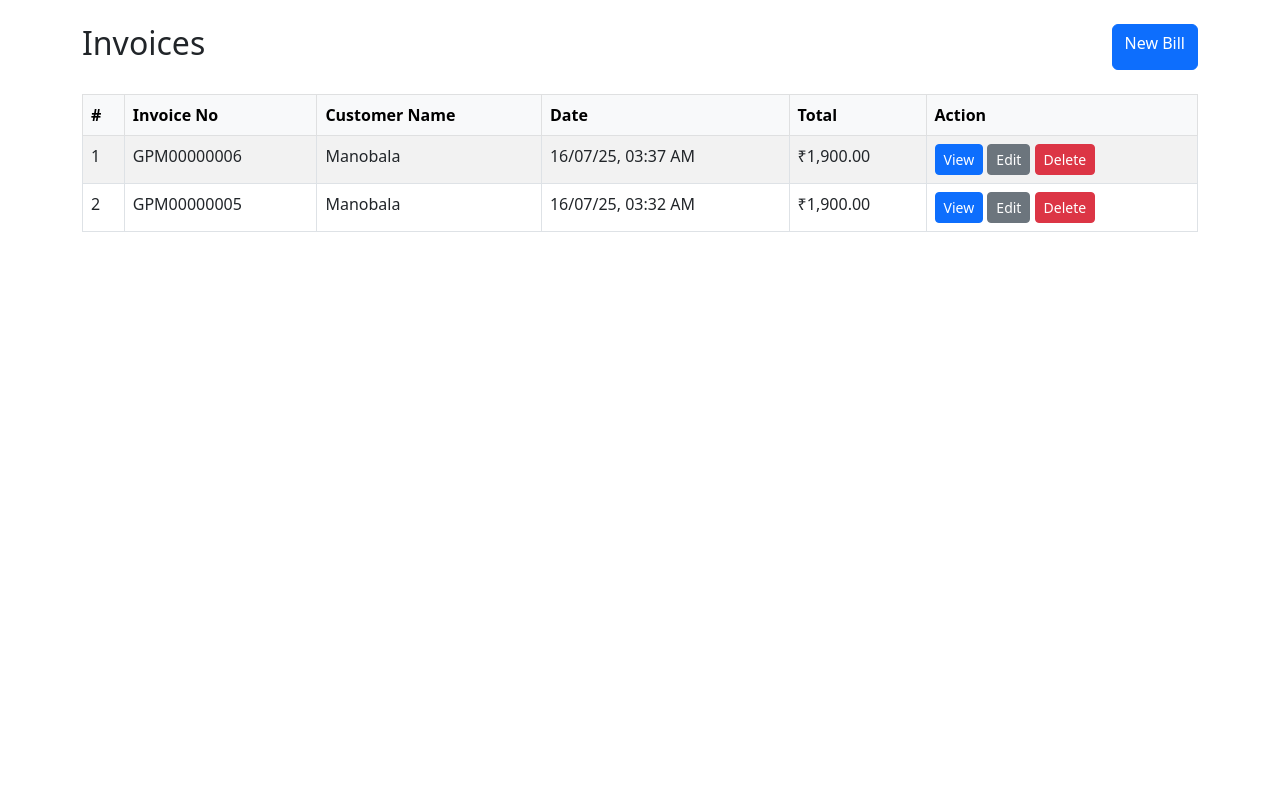
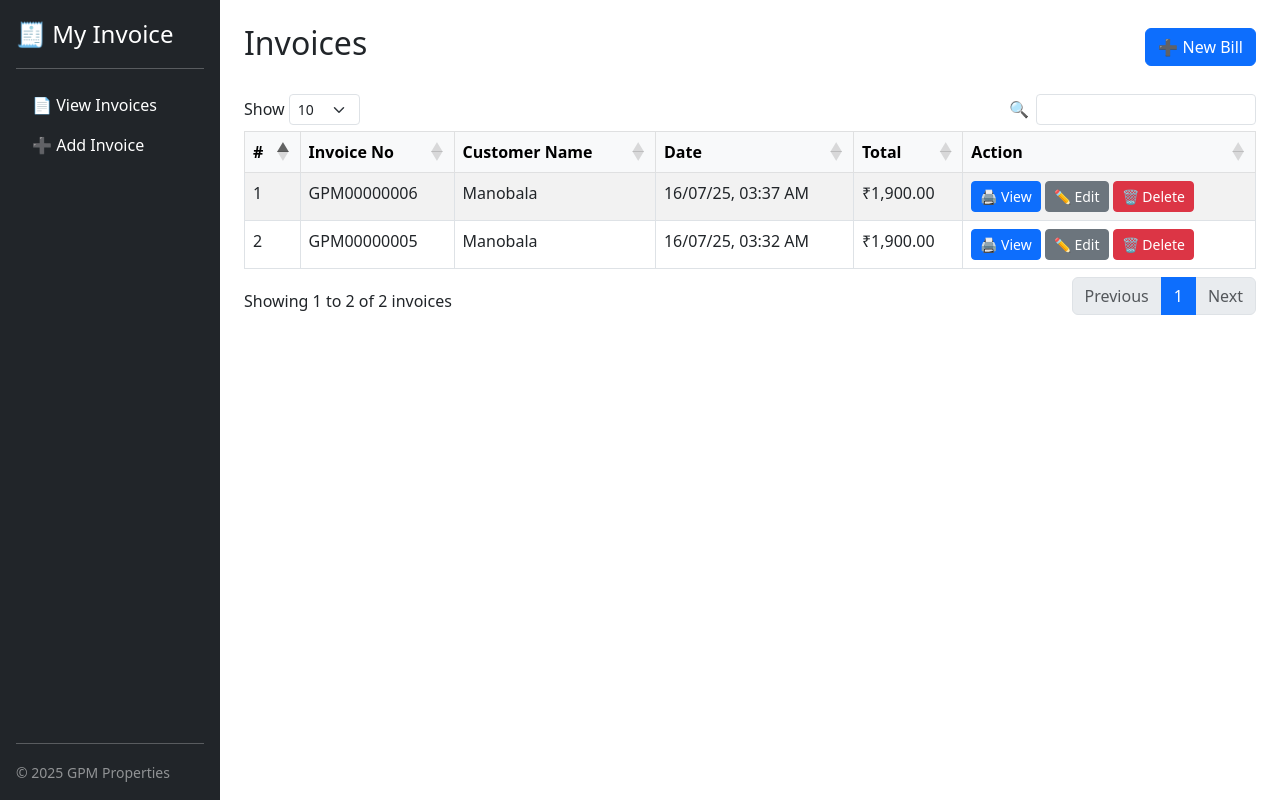
Before and after one commit to manobalaarul/gpm_billing, a PHP site: page / in a window 1280 px wide. Run offline with PHP 8.4, Linux system fonts and the light colour scheme; data comes from the database, SQL or seed files in the repository; some libraries are stand-ins or nearby versions.

Commit message:
Final Commit

```diff
--- a/delete.php
+++ b/actions/delete.php
@@ -14,7 +14,7 @@ if (isset($_GET['invoice_number'])) {
         // 3. Delete invoice
         mysqli_query($conn, "DELETE FROM invoices WHERE invoice_number = '$invoice_number'");
 
-        header("Location: index.php");
+        header("Location: ../index.php");
 
     } else {
         echo "Invoice not found.";
--- a/submit.php
+++ b/actions/submit.php
@@ -45,6 +45,6 @@ for ($i = 0; $i < count($descriptions); $i++) {
 }
 
 // ✅ Redirect to print view
-header("Location: print_invoice.php?invoice_number=$invoice_number");
+header("Location: ../print_invoice.php?invoice_number=$invoice_number");
 exit;
 ?>
--- a/update_invoice.php
+++ b/actions/update_invoice.php
@@ -49,6 +49,6 @@ for ($i = 0; $i < count($descriptions); $i++) {
 }
 
 // ✅ Redirect back to invoice list or view page
-header("Location: index.php?updated=1");
+header("Location: ../index.php?updated=1");
 exit;
 ?>
--- /dev/null
+++ b/includes/sidebar.php
@@ -0,0 +1,23 @@
+<!-- sidebar.php -->
+<div class="d-flex flex-column flex-shrink-0 p-3 text-bg-dark" style="width: 220px; min-height: 100vh;">
+  <a href="/" class="d-flex align-items-center mb-3 mb-md-0 me-md-auto text-white text-decoration-none">
+    <span class="fs-4">🧾 My Invoice</span>
+  </a>
+  <hr>
+  <ul class="nav nav-pills flex-column mb-auto">
+    <li class="nav-item">
+      <a href="index.php" class="nav-link text-white">
+        📄 View Invoices
+      </a>
+    </li>
+    <li>
+      <a href="new_bill.php" class="nav-link text-white">
+        ➕ Add Invoice
+      </a>
+    </li>
+  </ul>
+  <hr>
+  <div class="text-white-50">
+    <small>&copy; <?= date("Y") ?> GPM Properties</small>
+  </div>
+</div>
--- a/index.php
+++ b/index.php
@@ -1,21 +1,37 @@
-<?php include 'db.php'; ?>
+<?php include 'actions/db.php'; ?>
 <!DOCTYPE html>
 <html lang="en">
-
 <head>
   <meta charset="UTF-8">
+  <meta content="IE=edge,chrome=1" http-equiv="X-UA-Compatible">
+  <meta name="viewport" content="width=device-width, initial-scale=1.0" />
   <title>Invoice List</title>
+
+  <!-- Bootstrap 5 -->
   <link href="https://cdn.jsdelivr.net/npm/bootstrap@5.3.0/dist/css/bootstrap.min.css" rel="stylesheet">
+
+  <!-- SweetAlert -->
   <script src="https://cdn.jsdelivr.net/npm/sweetalert2@11"></script>
+
+  <!-- DataTables + Bootstrap 5 -->
+  <link rel="stylesheet" href="https://cdn.datatables.net/2.3.2/css/dataTables.bootstrap5.min.css">
+  <script src="https://code.jquery.com/jquery-3.7.1.js"></script>
+  <script src="https://cdn.datatables.net/2.3.2/js/dataTables.js"></script>
+  <script src="https://cdn.datatables.net/2.3.2/js/dataTables.bootstrap5.min.js"></script>
 </head>
 
 <body>
-  <div class="container my-4">
-    <div class="d-flex justify-content-between mb-4 items-center">
+<div class="d-flex">
+  <?php include 'includes/sidebar.php'; ?>
+
+  <div class="container-fluid p-4">
+    <div class="d-flex justify-content-between mb-4 align-items-center">
       <h2>Invoices</h2>
-      <a href="new_bill.php" class="btn btn-primary">New Bill</a>
+      <a href="new_bill.php" class="btn btn-primary">➕ New Bill</a>
     </div>
-    <table class="table table-bordered table-striped">
+
+    <div class="table-responsive">
+      <table class="table table-striped table-bordered" id="inv-data">
         <thead class="table-light">
           <tr>
             <th>#</th>
@@ -38,22 +54,24 @@
             echo "<td>" . date("d/m/y, h:i A", strtotime($row['realtime'])) . "</td>";
             echo "<td>₹" . number_format($row['total_amount'], 2) . "</td>";
             echo "<td>
-  <a href='print_invoice.php?invoice_number=" . $row['invoice_number'] . "' class='btn btn-sm btn-primary'>View</a>
-  <a href='edit_invoice.php?invoice_number=" . $row['invoice_number'] . "' class='btn btn-sm btn-secondary'>Edit</a>
-  <button class='btn btn-sm btn-danger' onclick='confirmDelete(\"" . $row['invoice_number'] . "\")'>Delete</button>
+              <a href='print_invoice.php?invoice_number=" . $row['invoice_number'] . "' class='btn btn-sm btn-primary'>🖨️ View</a>
+              <a href='edit_invoice.php?invoice_number=" . $row['invoice_number'] . "' class='btn btn-sm btn-secondary'>✏️ Edit</a>
+              <button class='btn btn-sm btn-danger' onclick='confirmDelete(\"" . $row['invoice_number'] . "\")'>🗑️ Delete</button>
               </td>";
-
             echo "</tr>";
           }
           ?>
         </tbody>
       </table>
     </div>
+  </div>
+</div>
+
 <script>
 function confirmDelete(invoiceNumber) {
   Swal.fire({
     title: 'Are you sure?',
-    text: "You won't be able to revert this invoice deletion!",
+    text: "This will permanently delete the invoice!",
     icon: 'warning',
     showCancelButton: true,
     confirmButtonColor: '#d33',
@@ -65,8 +83,18 @@ function confirmDelete(invoiceNumber) {
     }
   });
 }
+
+$(document).ready(function () {
+  new DataTable('#inv-data', {
+    responsive: true,
+    language: {
+      search: "🔍",
+      lengthMenu: "Show _MENU_",
+      info: "Showing _START_ to _END_ of _TOTAL_ invoices"
+    }
+  });
+});
 </script>
 
 </body>
-
 </html>
--- a/print_invoice.php
+++ b/print_invoice.php
@@ -1,5 +1,5 @@
 <?php
-include 'db.php';
+include 'actions/db.php';
 $id = $_GET['invoice_number'];
 date_default_timezone_set("Asia/Calcutta");
 $invoice = mysqli_fetch_assoc(mysqli_query($conn, "SELECT * FROM invoices WHERE invoice_number = '$id'"));
@@ -10,6 +10,8 @@ $items = mysqli_query($conn, "SELECT * FROM invoice_items WHERE invoice_id = '$i
 <html lang="en">
 <head>
   <meta charset="UTF-8">
+  <meta content="IE=edge,chrome=1" http-equiv="X-UA-Compatible">
+  <meta name="viewport" content="width=device-width, initial-scale=1.0" />
   <title>GPM PROPERTIES - Invoice <?= "GPM" . str_pad($id, 8, '0', STR_PAD_LEFT) ?></title>
   <link href="https://cdn.jsdelivr.net/npm/bootstrap@5.3.0/dist/css/bootstrap.min.css" rel="stylesheet">
 
```
Also changed, not shown: edit_invoice.php (+11 -3 lines), new_bill.php (+8 -3 lines), actions/db.php (renamed from db.php). Lines whose indentation alone changed are shown as unchanged.
